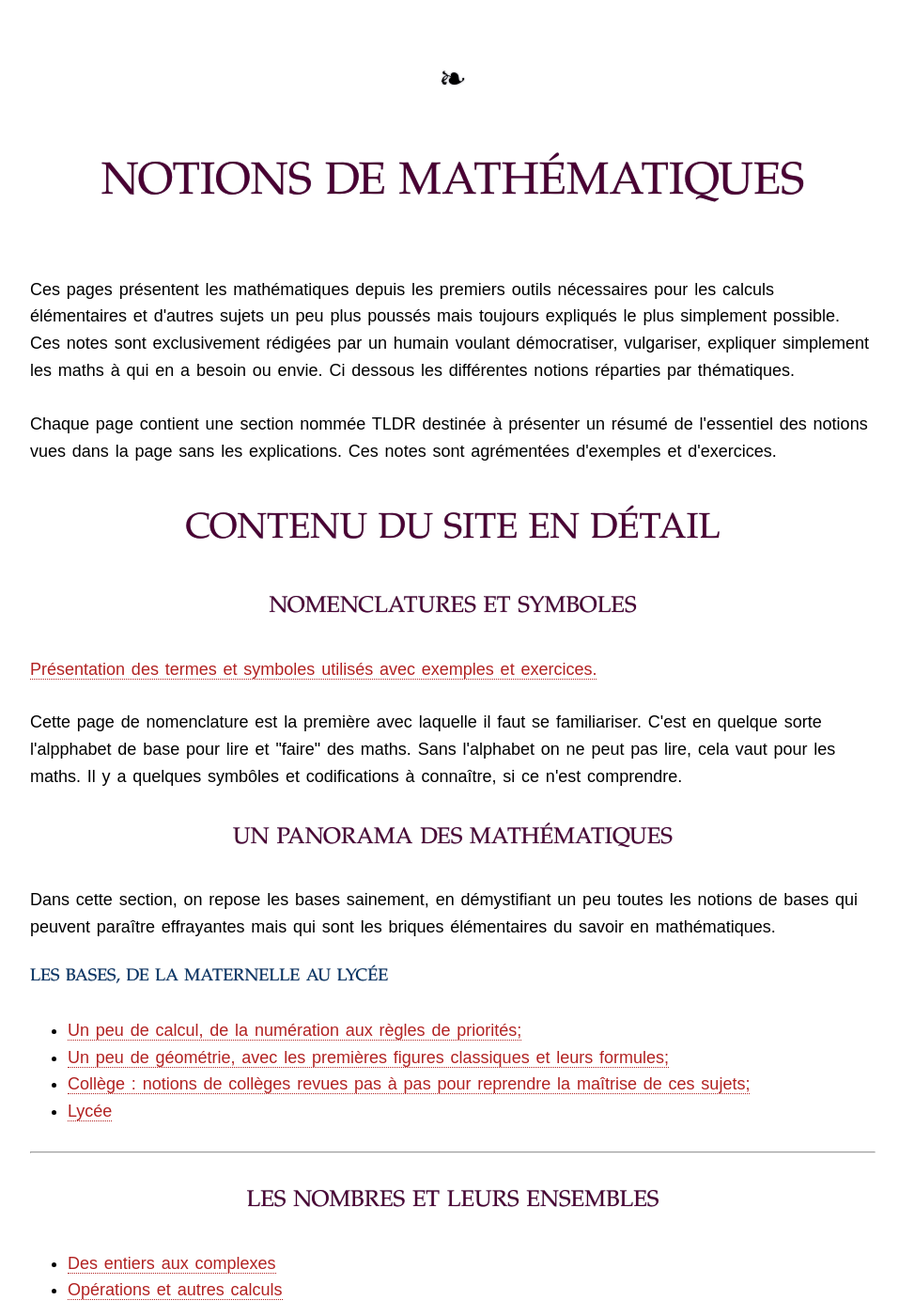
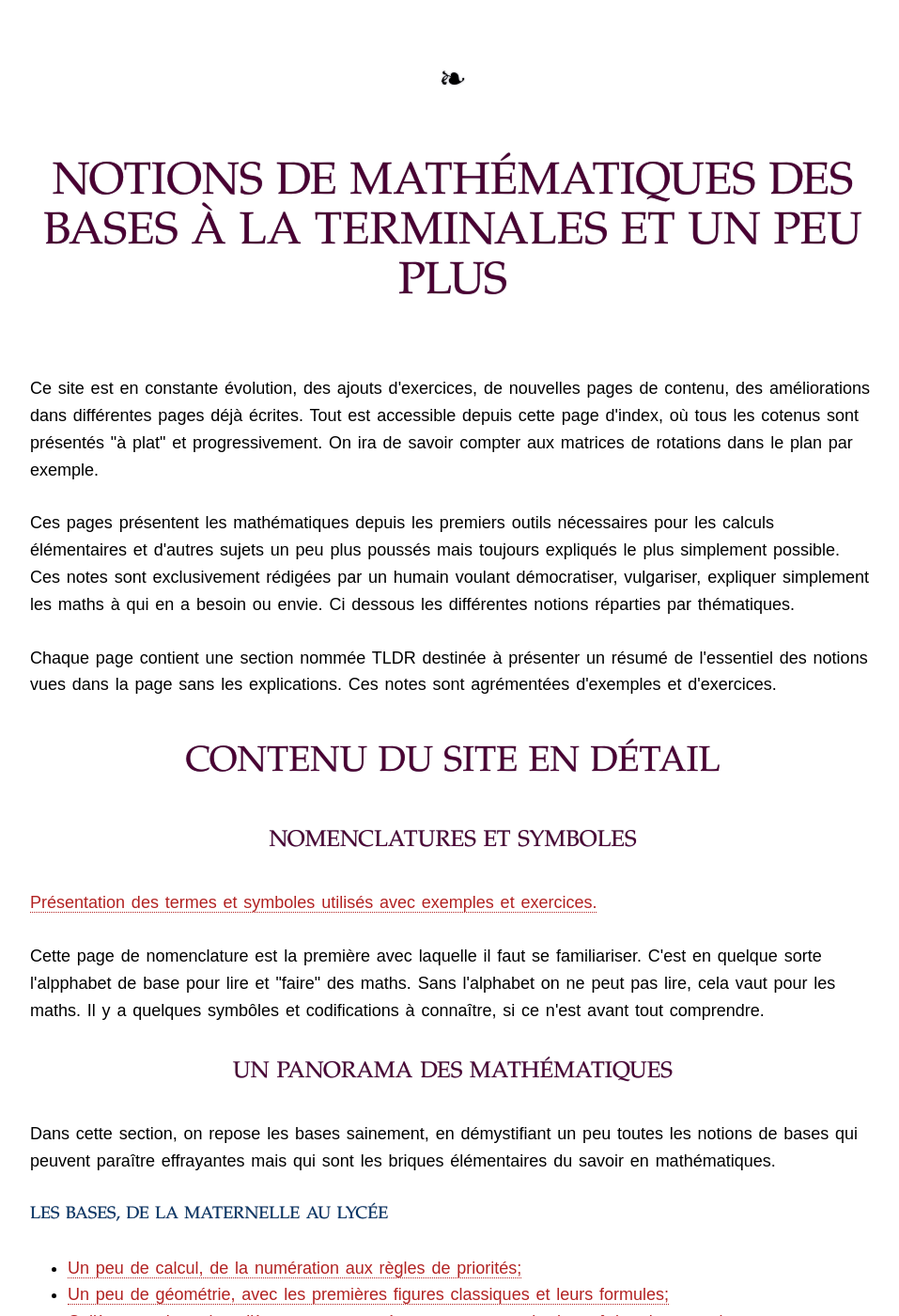
Before and after one commit to IamHenri/notes-maths-tex, a Jekyll site: the page built from index.html, in a window 1280 px wide and 1400 px high. Shown: the whole window at 94% size, without its empty margins (158-1115 px from the left). Built offline with Jekyll 4.4.1, drawn with Linux system fonts in a browser that asks for light colours; nearby versions of some CDN libraries; some web fonts are replaced; library files that are not in the unit come from our copies; formulas are drawn with MathJax 3; some of the changed text lies outside the part shown.

Commit message:
Update index.html

```diff
--- a/index.html
+++ b/index.html
@@ -8,7 +8,9 @@ render_with_liquid: false
     <!-- %%%%%%%%%%%%%%%%%%%%%%%%%%%%%%%%%%%%%%%%%%%%%%%%%%%%%%%%%%%%%%%%%%%%%%%%%%%%%%%%%%%%%%%%%% -->
 </p>
 <p>
-<h1>Notions de mathématiques </h1>
+<h1>Notions de mathématiques des bases à la terminales et un peu plus </h1>
+</p>
+<p>Ce site est en constante évolution, des ajouts d'exercices, de nouvelles pages de contenu, des améliorations dans différentes pages déjà écrites. Tout est accessible depuis cette page d'index, où tous les cotenus sont présentés "à plat" et progressivement. On ira de savoir compter aux matrices de rotations dans le plan par exemple.
 </p>
 <p>Ces pages présentent les mathématiques depuis les premiers outils nécessaires pour les calculs élémentaires et d'autres sujets un peu plus poussés mais toujours expliqués le plus simplement possible. Ces notes sont exclusivement rédigées par un humain voulant démocratiser, vulgariser, expliquer simplement les maths à qui en a besoin ou envie. Ci dessous les différentes notions réparties par thématiques.
 </p>
@@ -19,10 +21,12 @@ Chaque page contient une section nommée TLDR destinée à présenter un résum
 <a href="nomenclature.html">Présentation des termes et symboles utilisés avec exemples et exercices.</a>
 </p>
 <p>
-Cette page de nomenclature est la première avec laquelle il faut se familiariser. C'est en quelque sorte l'alpphabet de base pour lire et "faire" des maths. Sans l'alphabet on ne peut pas lire, cela vaut pour les maths. Il y a quelques symbôles et codifications à connaître, si ce n'est comprendre.
+Cette page de nomenclature est la première avec laquelle il faut se familiariser. C'est en quelque sorte l'alpphabet de base pour lire et "faire" des maths. Sans l'alphabet on ne peut pas lire, cela vaut pour les maths. Il y a quelques symbôles et codifications à connaître, si ce n'est avant tout comprendre.
 </p>
 <h3>Un panorama des mathématiques</h3>
+<p>
 Dans cette section, on repose les bases sainement, en démystifiant un peu toutes les notions de bases qui peuvent paraître effrayantes mais qui sont les briques élémentaires du savoir en mathématiques.
+</p>
 <h4>Les bases, de la maternelle au lycée</h4>
 
 
@@ -30,18 +34,18 @@ Dans cette section, on repose les bases sainement, en démystifiant un peu toute
     <li><a href="panorama-des-mathematiques-section-0.html">Un peu de calcul, de la numération aux règles de priorités;</a></li>
     <li><a href="panorama-des-mathematiques-section-1.html">Un peu de géométrie, avec les premières figures classiques et leurs formules;</a></li>
     <li><a href="panorama-des-mathematiques-college.html">Collège : notions de collèges revues pas à pas pour reprendre la maîtrise de ces sujets;</a></li>
-    <li><a href="panorama-des-mathematiques-lycee.html">Lycée</a></li>
+    <li><a href="panorama-des-mathematiques-lycee.html">Lycée: les différents notions de lycée, sachant qu'elles sebasent toutes sur ce qui est vu précédemment. </a></li>
     <!-- <li><a href="#"></a>Post bac</li> -->
 </ul>
 
 <hr>
 
-<h3>Les nombres et leurs ensembles</h3>
+<h3>Les nombres et leurs ensembles: quelques bases nécessaires</h3>
 <ul>
     <li><a href="chapitre-0-nombres-ensembles.html">Des entiers aux complexes</a></li>
     <li><a href="chapitre-0-operations-mathematiques.html">Opérations et autres calculs</a></li>
 </ul>
-<h3>Les différents types de repères</h3>
+<h3>Les différents types de repères dans toutes les dimensions</h3>
 <ul>
     <li><a href="chapitre-1-contexte-mathematiques-repere.html">Contexte mathématiques</a></li>
     <li><a href="chapitre-2-les-coordonnees-cartesiennes.html">Les coordonnées cartésiennes</a></li>
@@ -50,7 +54,10 @@ Dans cette section, on repose les bases sainement, en démystifiant un peu toute
     <li><a href="chapitre-5-les-coordonnees-cylindriques.html">Les coordonnées cylindriques</a></li>
     <li><a href="chapitre-6-les-coordonnees-spheriques.html">Les coordonnées sphériques</a></li>
 </ul>
-<h3><a href="chapitre-7.0-les-vecteurs.html">Les vecteurs  </a></h3>
+<h3><a href="chapitre-7.0-les-vecteurs.html">Les vecteurs : introduction géométrique et analytique  </a></h3>
+
+<p>Autrement on va apprendre géométriquement ce qu'ils représentent et comment les utiliser dans les calculs.
+</p>
 <ul>
     <li><a href="chapitre-7.1-les-vecteurs-presentation-intuitive-premieres-definitions.html">Premières définitions</a></li>
     <li><a href="chapitre-7.2-les-vecteurs-coordonnees-cartesiennes-et-polaires-des-vecteurs.html">Les coordonnées</a></li>
@@ -63,7 +70,7 @@ Dans cette section, on repose les bases sainement, en démystifiant un peu toute
 <!--  <li><a href="chapitre-8.5-element-de-geometrie-distance-point-plan.html">Distance d'un point à un plan</a></li>
       <li><a href="chapitre-8.6-element-de-geometrie-projection-orthogonale-sur-un-plan.html">Projection orthogonlae sur un plan</a></li>
       <li><a href="chapitre-8.7-element-de-geometrie-definir-droites-vecteurs-segments.html">Construire des droites, segments</a></li> -->
-<h3>Quelques pages sur les barycentres</h3>
+<h3>Les barycentres : construction et utilisation des outils liés</h3>
 <ul>
     <li><a href="chapitre-9-les-barycentres-et-polynomes-de-bernstein-chapitre1.html">Première approche et formules</a></li>
     <li><a href="chapitre-9-les-barycentres-et-polynomes-de-bernstein-chapitre2.html">Théorie</a></li>
@@ -74,12 +81,14 @@ Dans cette section, on repose les bases sainement, en démystifiant un peu toute
 <br>
 </p>
 <p>
-<h3>Quelques pages sur des sujets unitaires</h3>
-<ul>
-    <li><a href="cours-unitaire-le-determinant-outil-fondamental-des-mathematiques.html">Le déterminant</a></li>
-    <li><a href="cours-unitaire-les-quaternions-theorie-et-application.html">Les Quaternions</a></li>
-    <li><a href="cours-unitaire-2D-3D-plan-droite-du-plan-et-de-l-espace.html">Droites et plans de l'espace version géométrie analytique</a></li>
-    <li><a href="le-plan-r2-l-espace-r3.html">Pourquoi dit-on $\mathbb{R}^{2}$ pour le plan et $\mathbb{R}^{3}$ l'espace?</a></li>
+<h3>Le déterminant</h3>
+<a href="cours-unitaire-le-determinant-outil-fondamental-des-mathematiques.html">Le déterminant</a>
+<h3>Les Quaternions</h3>
+<a href="cours-unitaire-les-quaternions-theorie-et-application.html">Les Quaternions</a>
+<h3>Droites et plans de l'espace</h3>
+<a href="cours-unitaire-2D-3D-plan-droite-du-plan-et-de-l-espace.html">Droites et plans de l'espace version géométrie analytique</a>
+<h3>$\mathbb{R}^{2}$ = le plan</h3>
+<a href="le-plan-r2-l-espace-r3.html">Pourquoi dit-on $\mathbb{R}^{2}$ pour le plan et $\mathbb{R}^{3}$ l'espace?</a></li>
 </ul>
 </p>
 <p>
```
